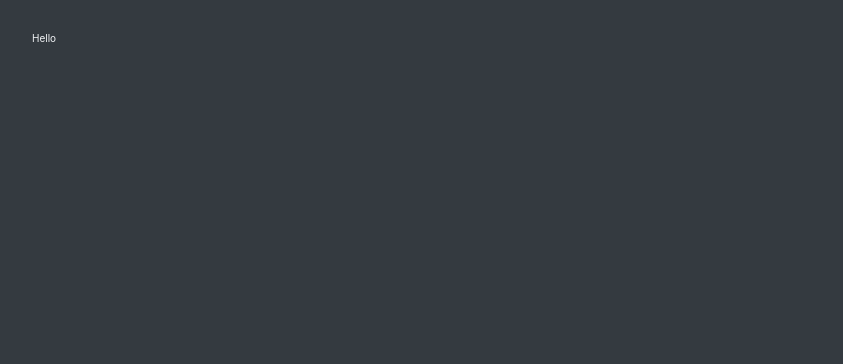
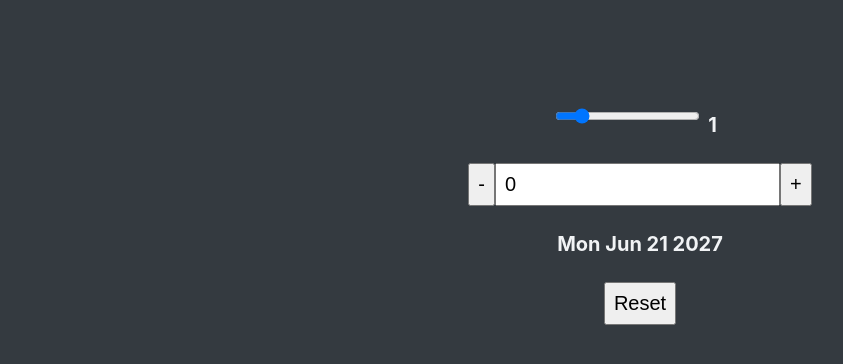
Before and after one commit to Art-Luzrab/reactQuiz, a React (Create React App) app: page / in a window 1280 px wide. Shown: the top 364 px of the page, without its empty margins (0-843 px from the left). Built offline with nearby package versions, Linux system fonts and the light colour scheme.

Commit message:
useReducer hook

```diff
--- a/src/App.js
+++ b/src/App.js
@@ -1,5 +1,9 @@
-function App() {
-  return <div className="App"> Hello </div>;
+import DateCounter from "./DateCounter";
+
+export default function App() {
+  return (
+    <div>
+      <DateCounter />
+    </div>
+  );
 }
-
-export default App;
--- a/src/DateCounter.js
+++ b/src/DateCounter.js
@@ -1,7 +1,15 @@
-import { useState } from "react";
+import { useState, useReducer } from "react";
+
+function reducer(state, action) {
+  console.log(state, action);
+  if (action.type === "inc") return state + 1;
+  if (action.type === "dec") return state - 1;
+  if (action.type === "setCount") return action.payload;
+}
 
 function DateCounter() {
-  const [count, setCount] = useState(0);
+  const [count, dispatch] = useReducer(reducer, 0);
+
   const [step, setStep] = useState(1);
 
   // This mutates the date object.
@@ -9,17 +17,19 @@ function DateCounter() {
   date.setDate(date.getDate() + count);
 
   const dec = function () {
+    dispatch({ type: "dec" });
     // setCount((count) => count - 1);
-    setCount((count) => count - step);
+    // setCount((count) => count - step);
   };
 
   const inc = function () {
+    dispatch({ type: "inc" });
     // setCount((count) => count + 1);
-    setCount((count) => count + step);
+    // setCount((count) => count + step);
   };
 
   const defineCount = function (e) {
-    setCount(Number(e.target.value));
+    dispatch({ type: "setCount", payload: Number(e.target.value) });
   };
 
   const defineStep = function (e) {
@@ -27,7 +37,7 @@ function DateCounter() {
   };
 
   const reset = function () {
-    setCount(0);
+    // setCount(0);
     setStep(1);
   };
 
```
